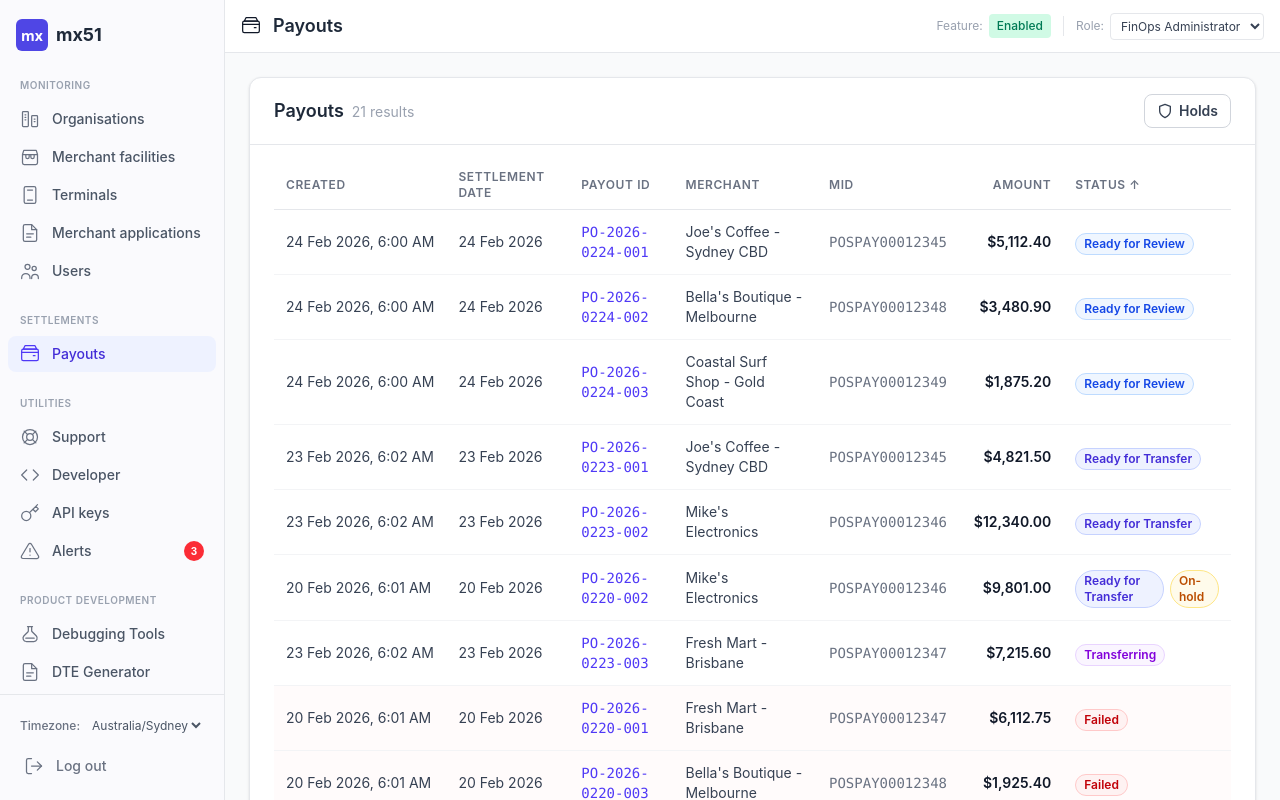
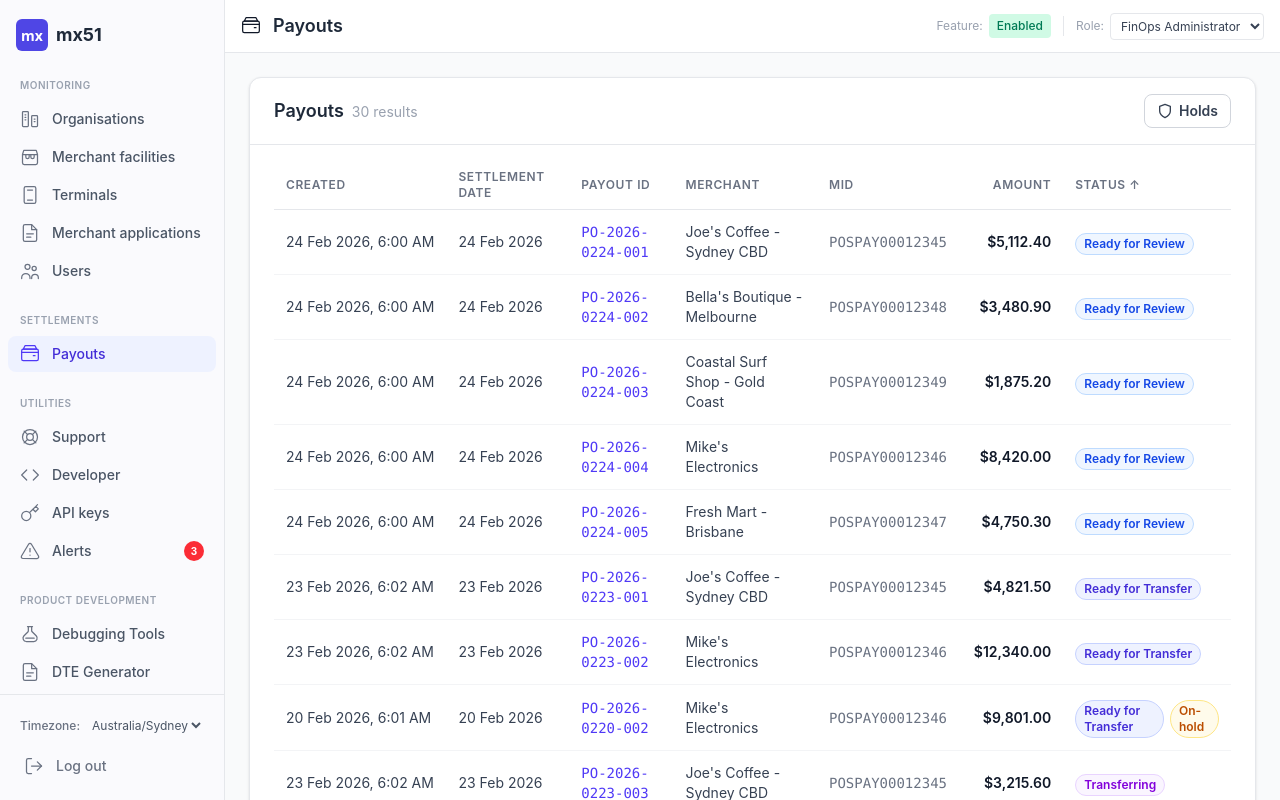
Before and after one commit to eeyern-mx51/msp-settlement-ledger, a React (Vite) app: page /#payouts in a window 1280 px wide. Built offline with nearby package versions, Linux system fonts and the light colour scheme.

Commit message:
dummy data update

```diff
--- a/src/MSPDashboard.jsx
+++ b/src/MSPDashboard.jsx
@@ -555,10 +555,13 @@ const mockPayouts = [
   { id: "PO-2026-0224-001", date: "24 Feb 2026", createdAt: "24 Feb 2026, 6:00 AM", settlementDate: "24 Feb 2026", merchantName: "Joe's Coffee - Sydney CBD", mid: "POSPAY00012345", amount: "$5,112.40", status: "Ready for Review" },
   { id: "PO-2026-0224-002", date: "24 Feb 2026", createdAt: "24 Feb 2026, 6:00 AM", settlementDate: "24 Feb 2026", merchantName: "Bella's Boutique - Melbourne", mid: "POSPAY00012348", amount: "$3,480.90", status: "Ready for Review" },
   { id: "PO-2026-0224-003", date: "24 Feb 2026", createdAt: "24 Feb 2026, 6:00 AM", settlementDate: "24 Feb 2026", merchantName: "Coastal Surf Shop - Gold Coast", mid: "POSPAY00012349", amount: "$1,875.20", status: "Ready for Review" },
+  { id: "PO-2026-0224-004", date: "24 Feb 2026", createdAt: "24 Feb 2026, 6:00 AM", settlementDate: "24 Feb 2026", merchantName: "Mike's Electronics", mid: "POSPAY00012346", amount: "$8,420.00", status: "Ready for Review" },
+  { id: "PO-2026-0224-005", date: "24 Feb 2026", createdAt: "24 Feb 2026, 6:00 AM", settlementDate: "24 Feb 2026", merchantName: "Fresh Mart - Brisbane", mid: "POSPAY00012347", amount: "$4,750.30", status: "Ready for Review" },
   // 23 Feb
   { id: "PO-2026-0223-001", date: "23 Feb 2026", createdAt: "23 Feb 2026, 6:02 AM", settlementDate: "23 Feb 2026", merchantName: "Joe's Coffee - Sydney CBD", mid: "POSPAY00012345", amount: "$4,821.50", status: "Ready for Transfer" },
   { id: "PO-2026-0223-002", date: "23 Feb 2026", createdAt: "23 Feb 2026, 6:02 AM", settlementDate: "23 Feb 2026", merchantName: "Mike's Electronics", mid: "POSPAY00012346", amount: "$12,340.00", status: "Ready for Transfer" },
-  { id: "PO-2026-0223-003", date: "23 Feb 2026", createdAt: "23 Feb 2026, 6:02 AM", settlementDate: "23 Feb 2026", merchantName: "Fresh Mart - Brisbane", mid: "POSPAY00012347", amount: "$7,215.60", status: "Transferring" },
+  { id: "PO-2026-0223-003", date: "23 Feb 2026", createdAt: "23 Feb 2026, 6:02 AM", settlementDate: "23 Feb 2026", merchantName: "Joe's Coffee - Sydney CBD", mid: "POSPAY00012345", amount: "$3,215.60", status: "Transferring" },
+  { id: "PO-2026-0223-004", date: "23 Feb 2026", createdAt: "23 Feb 2026, 6:02 AM", settlementDate: "23 Feb 2026", merchantName: "Fresh Mart - Brisbane", mid: "POSPAY00012347", amount: "$7,215.60", status: "Transferring" },
   // 22 Feb
   { id: "PO-2026-0222-001", date: "22 Feb 2026", createdAt: "22 Feb 2026, 6:01 AM", settlementDate: "22 Feb 2026", merchantName: "Joe's Coffee - Sydney CBD", mid: "POSPAY00012345", amount: "$3,617.80", status: "Completed" },
   { id: "PO-2026-0222-002", date: "22 Feb 2026", createdAt: "22 Feb 2026, 6:01 AM", settlementDate: "22 Feb 2026", merchantName: "Fresh Mart - Brisbane", mid: "POSPAY00012347", amount: "$8,990.25", status: "Completed" },
@@ -568,7 +571,7 @@ const mockPayouts = [
   { id: "PO-2026-0221-002", date: "21 Feb 2026", createdAt: "21 Feb 2026, 6:00 AM", settlementDate: "21 Feb 2026", merchantName: "Joe's Coffee - Sydney CBD", mid: "POSPAY00012345", amount: "$2,945.30", status: "Completed" },
   { id: "PO-2026-0221-003", date: "21 Feb 2026", createdAt: "21 Feb 2026, 6:00 AM", settlementDate: "21 Feb 2026", merchantName: "Coastal Surf Shop - Gold Coast", mid: "POSPAY00012349", amount: "$4,310.75", status: "Completed" },
   // 20 Feb — failures and issues
-  { id: "PO-2026-0220-001", date: "20 Feb 2026", createdAt: "20 Feb 2026, 6:01 AM", settlementDate: "20 Feb 2026", merchantName: "Fresh Mart - Brisbane", mid: "POSPAY00012347", amount: "$6,112.75", status: "Failed", failureReason: "Cuscal gateway timeout — second attempt failed", failureCode: "GATEWAY_TIMEOUT", retryable: true },
+  { id: "PO-2026-0220-001", date: "20 Feb 2026", createdAt: "20 Feb 2026, 6:01 AM", settlementDate: "20 Feb 2026", merchantName: "Joe's Coffee - Sydney CBD", mid: "POSPAY00012345", amount: "$6,112.75", status: "Failed", failureReason: "Cuscal gateway timeout — second attempt failed", failureCode: "GATEWAY_TIMEOUT", retryable: true },
   { id: "PO-2026-0220-002", date: "20 Feb 2026", createdAt: "20 Feb 2026, 6:01 AM", settlementDate: "20 Feb 2026", merchantName: "Mike's Electronics", mid: "POSPAY00012346", amount: "$9,801.00", status: "Ready for Transfer", hold: true },
   { id: "PO-2026-0220-003", date: "20 Feb 2026", createdAt: "20 Feb 2026, 6:01 AM", settlementDate: "20 Feb 2026", merchantName: "Bella's Boutique - Melbourne", mid: "POSPAY00012348", amount: "$1,925.40", status: "Failed", failureReason: "Invalid BSB — bank returned BECS reject code R4", failureCode: "INVALID_BSB", retryable: false },
   // 19 Feb
@@ -578,8 +581,14 @@ const mockPayouts = [
   { id: "PO-2026-0218-001", date: "18 Feb 2026", createdAt: "18 Feb 2026, 6:02 AM", settlementDate: "18 Feb 2026", merchantName: "Mike's Electronics", mid: "POSPAY00012346", amount: "$22,640.00", status: "Completed" },
   { id: "PO-2026-0218-002", date: "18 Feb 2026", createdAt: "18 Feb 2026, 6:02 AM", settlementDate: "18 Feb 2026", merchantName: "Joe's Coffee - Sydney CBD", mid: "POSPAY00012345", amount: "$4,190.25", status: "Completed" },
   { id: "PO-2026-0218-003", date: "18 Feb 2026", createdAt: "18 Feb 2026, 6:02 AM", settlementDate: "18 Feb 2026", merchantName: "Fresh Mart - Brisbane", mid: "POSPAY00012347", amount: "$11,405.80", status: "Completed" },
+  { id: "PO-2026-0218-004", date: "18 Feb 2026", createdAt: "18 Feb 2026, 6:02 AM", settlementDate: "18 Feb 2026", merchantName: "Coastal Surf Shop - Gold Coast", mid: "POSPAY00012349", amount: "$2,870.45", status: "Completed" },
+  { id: "PO-2026-0218-005", date: "18 Feb 2026", createdAt: "18 Feb 2026, 6:02 AM", settlementDate: "18 Feb 2026", merchantName: "Bella's Boutique - Melbourne", mid: "POSPAY00012348", amount: "$3,415.90", status: "Completed" },
   // 17 Feb
   { id: "PO-2026-0217-001", date: "17 Feb 2026", createdAt: "17 Feb 2026, 6:00 AM", settlementDate: "17 Feb 2026", merchantName: "Bella's Boutique - Melbourne", mid: "POSPAY00012348", amount: "$5,330.60", status: "Abandoned" },
+  { id: "PO-2026-0217-002", date: "17 Feb 2026", createdAt: "17 Feb 2026, 6:00 AM", settlementDate: "17 Feb 2026", merchantName: "Mike's Electronics", mid: "POSPAY00012346", amount: "$18,920.00", status: "Completed" },
+  { id: "PO-2026-0217-003", date: "17 Feb 2026", createdAt: "17 Feb 2026, 6:00 AM", settlementDate: "17 Feb 2026", merchantName: "Coastal Surf Shop - Gold Coast", mid: "POSPAY00012349", amount: "$5,640.30", status: "Completed" },
+  { id: "PO-2026-0217-004", date: "17 Feb 2026", createdAt: "17 Feb 2026, 6:00 AM", settlementDate: "17 Feb 2026", merchantName: "Fresh Mart - Brisbane", mid: "POSPAY00012347", amount: "$9,285.50", status: "Completed" },
+  { id: "PO-2026-0217-005", date: "17 Feb 2026", createdAt: "17 Feb 2026, 6:00 AM", settlementDate: "17 Feb 2026", merchantName: "Joe's Coffee - Sydney CBD", mid: "POSPAY00012345", amount: "$3,540.80", status: "Completed" },
 ];
 
 // ─── Per-payout audit logs ───
@@ -597,6 +606,14 @@ const auditLogs = {
     { ts: "24 Feb 2026, 6:00 AM", version: 1, action: "Payout prepared", user: "System", detail: "Merchant balance swept. 8 transactions included, totalling $1,875.20." },
     { ts: "24 Feb 2026, 6:01 AM", version: 2, action: "Status changed to Ready for Review", user: "System", detail: "Awaiting FinOps approval." },
   ],
+  "PO-2026-0224-004": [
+    { ts: "24 Feb 2026, 6:00 AM", version: 1, action: "Payout prepared", user: "System", detail: "Merchant balance swept. 22 transactions included, totalling $8,420.00." },
+    { ts: "24 Feb 2026, 6:01 AM", version: 2, action: "Status changed to Ready for Review", user: "System", detail: "Awaiting FinOps approval." },
+  ],
+  "PO-2026-0224-005": [
+    { ts: "24 Feb 2026, 6:00 AM", version: 1, action: "Payout prepared", user: "System", detail: "Merchant balance swept. 15 transactions included, totalling $4,750.30." },
+    { ts: "24 Feb 2026, 6:01 AM", version: 2, action: "Status changed to Ready for Review", user: "System", detail: "Awaiting FinOps approval." },
+  ],
   // Ready for Transfer — approved but transfer not yet initiated
   "PO-2026-0223-001": [
     { ts: "23 Feb 2026, 6:00 AM", version: 1, action: "Payout prepared", user: "System", detail: "Merchant balance swept. 14 transactions included." },
@@ -610,11 +627,18 @@ const auditLogs = {
   ],
   // Transferring — in progress
   "PO-2026-0223-003": [
-    { ts: "23 Feb 2026, 6:00 AM", version: 1, action: "Payout prepared", user: "System", detail: "Merchant balance swept. 24 transactions included." },
+    { ts: "23 Feb 2026, 6:00 AM", version: 1, action: "Payout prepared", user: "System", detail: "Merchant balance swept. 10 transactions included, totalling $3,215.60." },
     { ts: "23 Feb 2026, 6:01 AM", version: 2, action: "Status changed to Ready for Review", user: "System", detail: "Awaiting FinOps approval." },
     { ts: "23 Feb 2026, 8:30 AM", version: 3, action: "Approved", user: "Sarah Chen (FinOps Administrator)", detail: "Status changed to Ready for Transfer." },
-    { ts: "23 Feb 2026, 11:00 AM", version: 4, action: "Begin transfer", user: "Sarah Chen (FinOps Administrator)", detail: "Transfer initiated to BSB 084-004 / Acc 56781234." },
+    { ts: "23 Feb 2026, 11:00 AM", version: 4, action: "Begin transfer", user: "Sarah Chen (FinOps Administrator)", detail: "Transfer initiated to BSB 062-000 / Acc 12345678." },
     { ts: "23 Feb 2026, 11:00 AM", version: 5, action: "Status changed to Transferring", user: "System", detail: "Cuscal DE credit submitted. Awaiting confirmation." },
+  ],
+  "PO-2026-0223-004": [
+    { ts: "23 Feb 2026, 6:00 AM", version: 1, action: "Payout prepared", user: "System", detail: "Merchant balance swept. 24 transactions included, totalling $7,215.60." },
+    { ts: "23 Feb 2026, 6:01 AM", version: 2, action: "Status changed to Ready for Review", user: "System", detail: "Awaiting FinOps approval." },
+    { ts: "23 Feb 2026, 9:15 AM", version: 3, action: "Approved", user: "Tom Wright (FinOps Administrator)", detail: "Status changed to Ready for Transfer." },
+    { ts: "23 Feb 2026, 11:30 AM", version: 4, action: "Begin transfer", user: "Tom Wright (FinOps Administrator)", detail: "Transfer initiated to BSB 084-004 / Acc 56781234." },
+    { ts: "23 Feb 2026, 11:30 AM", version: 5, action: "Status changed to Transferring", user: "System", detail: "Cuscal DE credit submitted. Awaiting confirmation." },
   ],
   // Completed — full lifecycle
   "PO-2026-0222-001": [
@@ -638,12 +662,15 @@ const auditLogs = {
   ],
   // Failed — with error detail
   "PO-2026-0220-001": [
-    { ts: "20 Feb 2026, 6:00 AM", version: 1, action: "Payout prepared", user: "System", detail: "Merchant balance swept. 18 transactions included." },
+    { ts: "20 Feb 2026, 6:00 AM", version: 1, action: "Payout prepared", user: "System", detail: "Merchant balance swept. 18 transactions included, totalling $6,112.75." },
     { ts: "20 Feb 2026, 6:01 AM", version: 2, action: "Status changed to Ready for Review", user: "System", detail: "Awaiting FinOps approval." },
     { ts: "20 Feb 2026, 10:30 AM", version: 3, action: "Approved", user: "Sarah Chen (FinOps Administrator)", detail: "Status changed to Ready for Transfer." },
-    { ts: "20 Feb 2026, 11:15 AM", version: 4, action: "Begin transfer", user: "Sarah Chen (FinOps Administrator)", detail: "Transfer initiated to BSB 062-999 / Acc 87654321." },
-    { ts: "20 Feb 2026, 11:15 AM", version: 5, action: "Transfer failed", user: "System", detail: "DE credit rejected by Cuscal. Reason: Invalid BSB (062-999). Payout moved to Failed." },
-    { ts: "20 Feb 2026, 11:15 AM", version: 6, action: "Status changed to Failed", user: "System", detail: "Transfer ID: TRF-2026-0220-001." },
+    { ts: "20 Feb 2026, 11:15 AM", version: 4, action: "Begin transfer", user: "Sarah Chen (FinOps Administrator)", detail: "Transfer initiated to BSB 062-000 / Acc 12345678." },
+    { ts: "20 Feb 2026, 11:15 AM", version: 5, action: "Transfer failed (retryable)", user: "System", detail: "Cuscal gateway timeout — no response within SLA. Failure is retryable." },
+    { ts: "20 Feb 2026, 11:30 AM", version: 6, action: "Auto-retransitioned to Ready for Transfer", user: "System", detail: "Retryable failure. Payout moved back to Ready for Transfer." },
+    { ts: "20 Feb 2026, 12:00 PM", version: 7, action: "Begin transfer", user: "Tom Wright (FinOps Administrator)", detail: "Transfer re-initiated to BSB 062-000 / Acc 12345678." },
+    { ts: "20 Feb 2026, 12:02 PM", version: 8, action: "Transfer failed", user: "System", detail: "Cuscal gateway timeout — second attempt failed. Failure is NOT retryable. Payout moved to Failed." },
+    { ts: "20 Feb 2026, 12:02 PM", version: 9, action: "Status changed to Failed", user: "System", detail: "Transfer ID: TRF-2026-0220-001b. Manual resubmission required." },
   ],
   "PO-2026-0220-003": [
     { ts: "20 Feb 2026, 6:00 AM", version: 1, action: "Payout prepared", user: "System", detail: "Merchant balance swept. 9 transactions included." },
```
